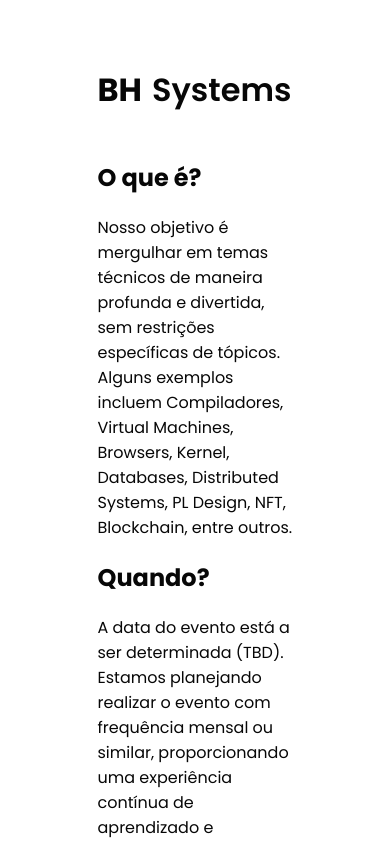
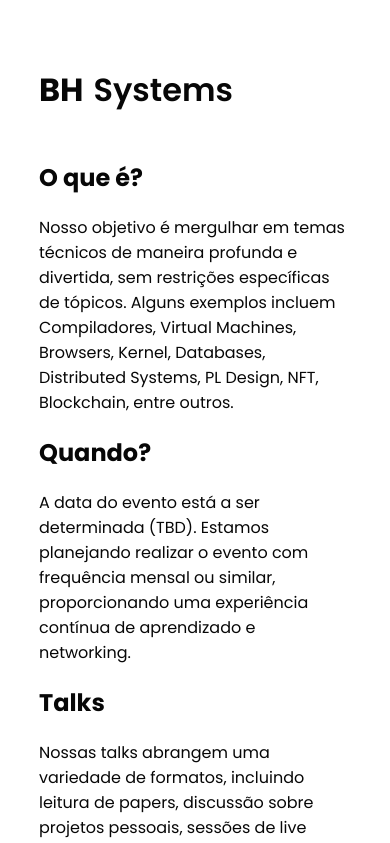
Before and after one commit to algebraic-dev/algebraic.dev, a SvelteKit app: page /bh-systems in a window 390 px wide. Shown: the top 843 px of the page. Built offline with nearby package versions, Linux system fonts and the light colour scheme.

Commit message:
feat: responsive

```diff
--- a/src/routes/bh-systems/+page.svelte
+++ b/src/routes/bh-systems/+page.svelte
@@ -102,6 +102,12 @@
         margin-bottom: 10%;
     }
 
+    @media screen and (max-width: 992px) {
+        article {
+            width: 80%;
+        }
+    }
+
     .title {
         display: flex;
     }
```
